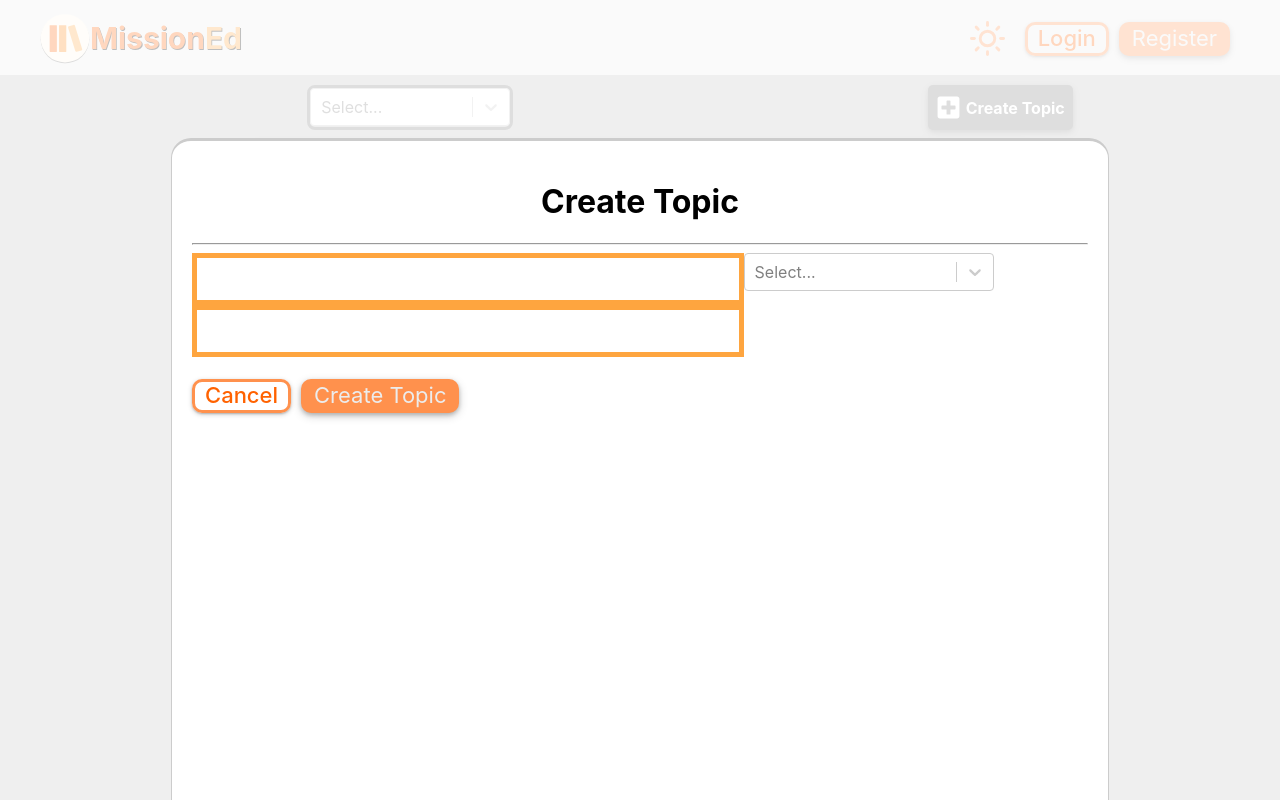
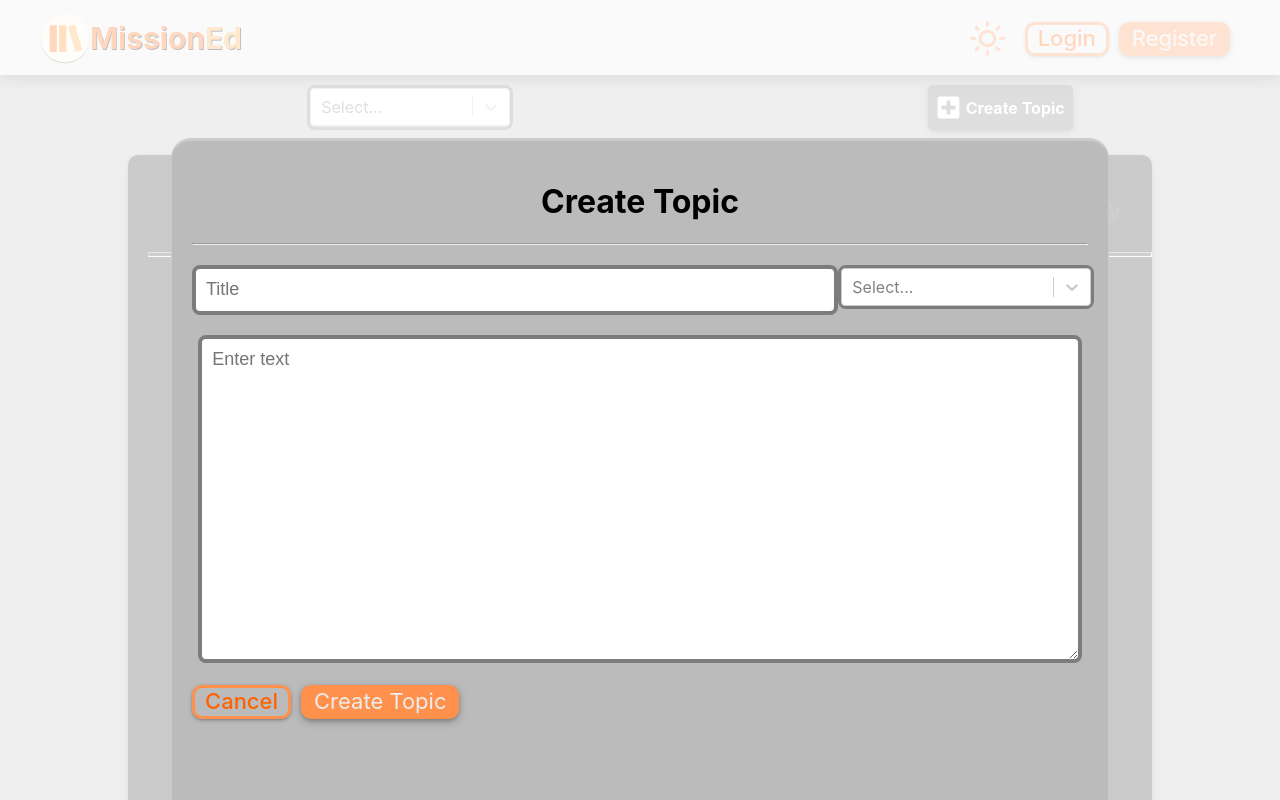
Before and after one commit to Amarpsp10/Adiscussion-forum, a React (Create React App) app in the folder frontend/: page / in a window 1280 px wide. Both pictures are taken after a click on the element "Create Topic". Shown: the top 800 px of the page. Built offline with nearby package versions, Linux system fonts and the light colour scheme.

Commit message:
feed component added

```diff
--- a/frontend/src/App.js
+++ b/frontend/src/App.js
@@ -1,6 +1,5 @@
-import logo from './logo.svg';
-import './App.css';
 import HomePage from './components/Home'
+
 function App() {
   return (
     <div>
--- a/frontend/src/components/Home.js
+++ b/frontend/src/components/Home.js
@@ -2,6 +2,7 @@ import React, { Component } from 'react'
 
 import NavBar from './nav-bar/Nav'
 import Header from './home-page-components/headerOptions/header'
+import Feed from './home-page-components/topic-feed/Feed'
 import { ThemeProvider } from '@material-ui/styles';
 import { Paper, createMuiTheme } from '@material-ui/core';
 export default function Home (){
@@ -18,6 +19,7 @@ export default function Home (){
             <div>
               <NavBar/>
               <Header/>
+              <Feed/>
             </div>
               </Paper>
              </ThemeProvider>
--- a/frontend/src/components/home-page-components/headerOptions/header.css
+++ b/frontend/src/components/home-page-components/headerOptions/header.css
@@ -25,23 +25,36 @@
 .create-topic-text {
   color: white;
   align-self: center;
+  cursor: pointer;
 }
 .create-button:hover {
   opacity: 0.5;
 }
-.feed {
-  background-color: white;
-  height: 200vh;
-  margin-top: 10px;
-  margin-inline: 250px;
-  border-radius: 10px;
-  box-shadow: 0 2px 4px 0 rgba(0, 0, 0, 0.2), 0 3px 10px 0 rgba(0, 0, 0, 0.19);
-}
+
 /* rgb(192, 192, 192) */
 .input-title {
-  width: 60%;
+  width: 70%;
   height: 40px;
-  border-width: 5px;
+  border-width: 4px;
   border-style: solid;
-  border-color: #fea53f;
+  border-color: rgb(124, 124, 124);
+  font-size: large;
+  padding-left: 10px;
+  color: #414141;
+  border-radius: 8px;
 }
+
+.input-discription {
+  width: 95.5%;
+  height: 300px;
+  border-width: 4px;
+  border-style: solid;
+  border-color: rgb(124, 124, 124);
+  font-size: large;
+  padding-left: 10px;
+  color: #414141;
+  border-radius: 8px;
+  font-family: Arial, Helvetica, sans-serif;
+  padding: 10px;
+  align-self: center;
+}
--- a/frontend/src/components/home-page-components/headerOptions/header.js
+++ b/frontend/src/components/home-page-components/headerOptions/header.js
@@ -1,4 +1,4 @@
-import { duration, Paper } from '@material-ui/core';
+import { duration, Paper, TextField } from '@material-ui/core';
 import { ThemeProvider } from '@material-ui/styles';
 import React,{Component,useState,useEffect,} from 'react'
 import Modal from 'react-modal'
@@ -11,6 +11,11 @@ import {FaPlusSquare} from 'react-icons/fa'
 export default function Header(props){
     const[createTopicPop, setCreateTopicPop] =useState(false);
     const[category, setCategory] = useState([]);
+
+    const[topicTitle, setTopicTitle] = useState('');
+    const[topicTag, setTopicTag] = useState('');
+    const[topicDiscription,setTopicDescription] = useState('');
+
     const theme = 'dark';
     const options=[
             {id:0,filter:'Question?'},
@@ -47,7 +52,10 @@ export default function Header(props){
                   return { ...provided, opacity, transition };
                 }
               }
-
+    const createTopic =()=>{
+        console.log(topicTitle);
+        console.log(topicDiscription);
+    }
 
      return(
          <div className={'header-section'}>
@@ -75,7 +83,7 @@ export default function Header(props){
                                 // backgroundColor: lightTheme? 'white': '#3a3838',
                                 width:    '70%',
                                 height: '80%',
-                                backgroundColor:'white',
+                                backgroundColor:'#bbbbbb',
                                 borderTopWidth:'3px',
 
                               },
@@ -83,20 +91,26 @@ export default function Header(props){
                     <div>
                         <h1 style={{textAlign:'center'}}>Create Topic</h1>
                         <hr></hr>
-                        <div style={{display:'flex', flexDirection:'row'}}>
-                        <input className={'input-title'} maxLength={50}/>
+                        <div style={{display:'flex',flexDirection:'row',justifyContent:'space-around',marginBlock:'20px'}}>
+
+                        <input onChange={(event)=>setTopicTitle(event.target.value)} className={'input-title'} required={true} maxLength={50} placeholder={"Title"}/>
+
                         <div style={{width:'250px'}}>
+                          <div style={{width:'100%',borderWidth:'5px',border:'solid',borderColor:'#7C7C7C',borderRadius:'8px'}}>
                         <Select options={option}/>
+                          </div>
                         </div>
                         </div>
-                        <input className={'input-title'} maxLength={50}/>
+                        <div style={{display:'flex',justifyContent:'center'}}>
+
+                        <textarea onChange={(event)=>setTopicDescription(event.target.value)} className={'input-discription'} rows="5" cols="60" name="text" placeholder="Enter text"></textarea>
+                        </div>
                         <div style={{display:'flex',flexDirection:'row'}}>
                         <h3 className={'button-primary'} onClick={()=> setCreateTopicPop(false)}>Cancel</h3>
-                        <h3 className={'button-secondary'} onClick={()=> setCreateTopicPop(false)}>Create Topic</h3>
+                        <h3 className={'button-secondary'} onClick={()=>createTopic()}  >Create Topic</h3>
                         </div>
                     </div>
                     </Modal>
-                    <div className={'feed'}></div>
          </div>
      );
 }
--- /dev/null
+++ b/frontend/src/components/home-page-components/topic-feed/Feed-item.js
@@ -0,0 +1,18 @@
+import React from 'react'
+
+export default function FeedItem() {
+
+    return(
+        <div>
+           <div className={'topic-item'}>
+                        <div className={'topic-text'}>
+                          <h3>hello this is topic and u csdfjsdl afkjsdh kjf hjkasdan see it here sdfasdfsdafsd dsfasdfsdf</h3>
+                         </div>
+                         <div className={'topic-tag'}>
+                        <h3>Tag line here</h3>
+                         </div>
+            </div>
+            <hr/>
+        </div>
+    );
+}
--- /dev/null
+++ b/frontend/src/components/home-page-components/topic-feed/Feed.css
@@ -0,0 +1,64 @@
+.feed-section {
+  background-color: rgb(192, 192, 192);
+  padding-top: 15px;
+}
+.feed {
+  background-color: rgb(51, 51, 51);
+  min-height: 90vh;
+
+  margin-inline: 10%;
+  border-radius: 10px;
+  box-shadow: 0 2px 4px 0 rgba(0, 0, 0, 0.2), 0 3px 10px 0 rgba(0, 0, 0, 0.19);
+}
+.topic-item-box {
+  padding-left: 20px;
+  padding-block: 20px;
+}
+.topic-item {
+  display: flex;
+  flex-direction: row;
+  justify-content: space-between;
+}
+
+.topic-text {
+  width: 80%;
+  cursor: pointer;
+  color: rgb(197, 197, 197);
+}
+.topic-tag {
+  width: 20%;
+  text-align: center;
+  display: flex;
+  flex-direction: column;
+  justify-content: center;
+}
+.topic-tag h3 {
+  color: rgb(121, 236, 13);
+  align-self: center;
+  font-weight: bold;
+  text-shadow: black 0.4px 0.3px 0.2px;
+}
+.loading-box {
+  padding-top: 30px;
+  display: flex;
+  flex-direction: row;
+  justify-content: center;
+  width: 100%;
+}
+.loader {
+  border: 5px solid rgb(155, 155, 155); /* Light grey */
+  border-top: 5px solid rgb(121, 236, 13); /* Blue */
+  border-radius: 50%;
+  width: 40px;
+  height: 40px;
+  animation: spin 0.7s linear infinite;
+}
+
+@keyframes spin {
+  0% {
+    transform: rotate(0deg);
+  }
+  100% {
+    transform: rotate(360deg);
+  }
+}
--- /dev/null
+++ b/frontend/src/components/home-page-components/topic-feed/Feed.js
@@ -0,0 +1,44 @@
+import React,{useState,useEffect} from 'react'
+import './Feed.css'
+
+import FeedItem from './Feed-item'
+
+import GetTopics from '../../../config/getTopics'
+
+export default function Feed(){
+
+   const[feedList,setFeedList] = useState([]);
+   const[loading, setLoading] = useState(true);
+
+   useEffect(()=>{
+    //  setFeedList(GetTopics());
+     setLoading(feedList ? false:true)
+   });
+
+    return(
+        <div className={'feed-section'}>
+            <div className={'feed'}>
+                      <div className={'topic-item-box'}>
+                       <div style={{display:'flex',flexDirection:'row',justifyContent:'space-between',paddingInline:'30px',color:'#414141'}}>
+                          <h2>Topic</h2>
+                          <h2>Category</h2>
+                      </div>
+
+                      <hr style={{height:'3px',backgroundColor:'#414141'}}/>
+                    {false ?
+                    <div>
+                    <FeedItem/>
+                    <FeedItem/>
+                    <FeedItem/>
+                    <FeedItem/>
+                    <FeedItem/>
+                    </div>
+                :   <div className={'loading-box'}>
+                    <div className={'loader'}></div>
+                </div>
+                }
+                      </div>
+                 </div>
+        </div>
+    );
+}
--- a/frontend/src/components/nav-bar/Nav.css
+++ b/frontend/src/components/nav-bar/Nav.css
@@ -1,10 +1,10 @@
 .nav-section {
-  /* position: fixed; */
+  position: fixed;
   width: 100%;
   /* background-color: #3a3838; */
   height: 75px;
   justify-content: center;
-  box-shadow: 0 2px 4px 0 rgba(0, 0, 0, 0.2), 0 3px 10px 0 rgba(0, 0, 0, 0.19);
+  box-shadow: 0 4px 8px 0 rgba(0, 0, 0, 0.2), 0 6px 20px 0 rgba(0, 0, 0, 0.19);
 }
 .nav-section-sub {
   display: flex;
--- a/frontend/src/config/Apis.js
+++ b/frontend/src/config/Apis.js
@@ -4,4 +4,4 @@ export const baseurl = 'http://127.0.0.1:8000/'
 export const login  = 'rest-auth/login/'
 export const signup = 'rest-auth/registration/'
 export const topic  = 'topics/'
-export const profile = 'profile/'
+export const profile = 'profiles/'
--- a/frontend/src/config/getTopics.js
+++ b/frontend/src/config/getTopics.js
@@ -1,4 +1,4 @@
-import {topic} from "./Apis";
+import {baseurl,topic} from "./Apis";
 
 export default async function GetTopics(){
 
```
Also changed, not shown: frontend/src/App.css (deleted, +0 -38 lines), frontend/src/components/nav-bar/Nav.js (+12 -49 lines), frontend/src/logo.svg (deleted).
